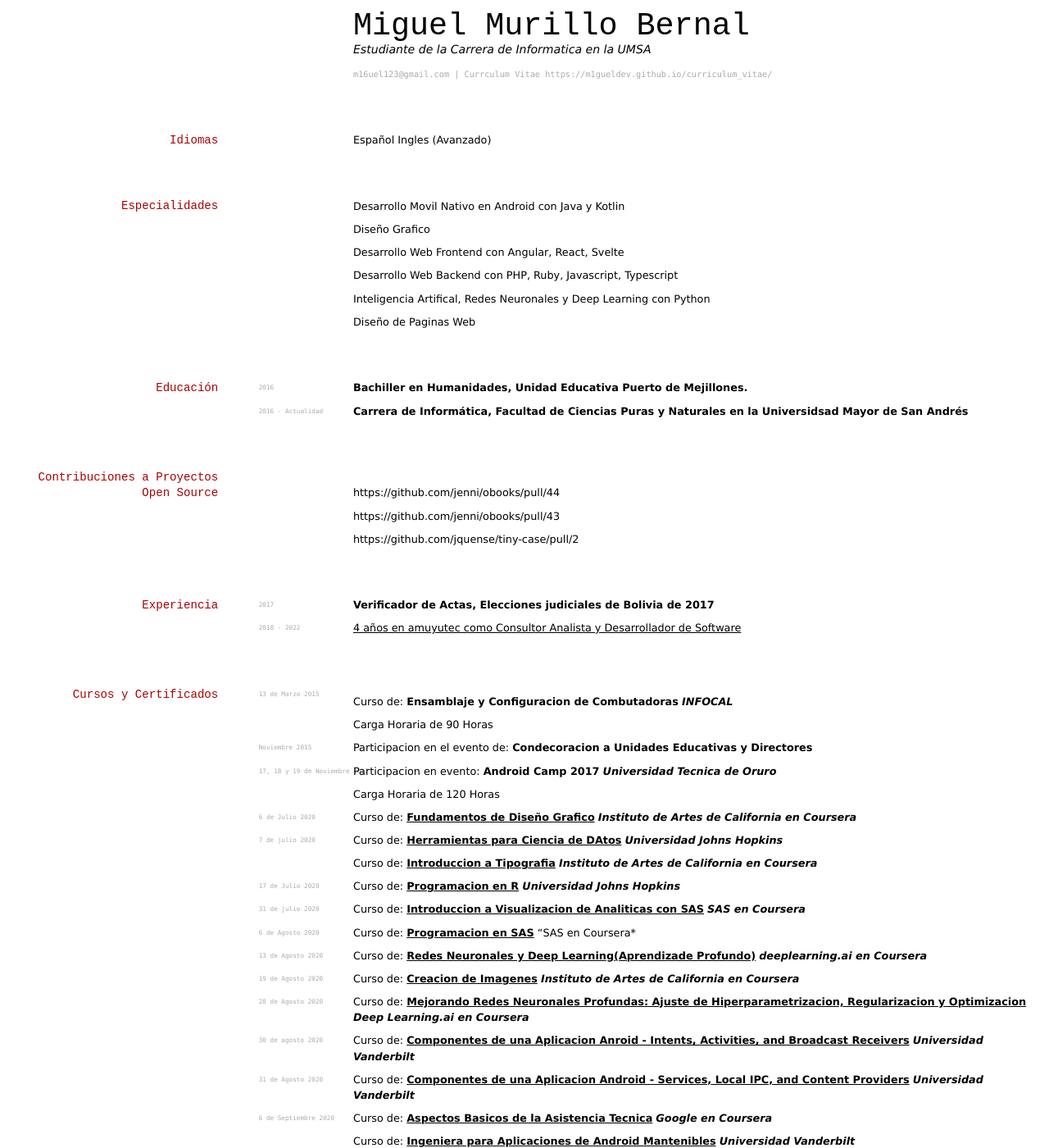
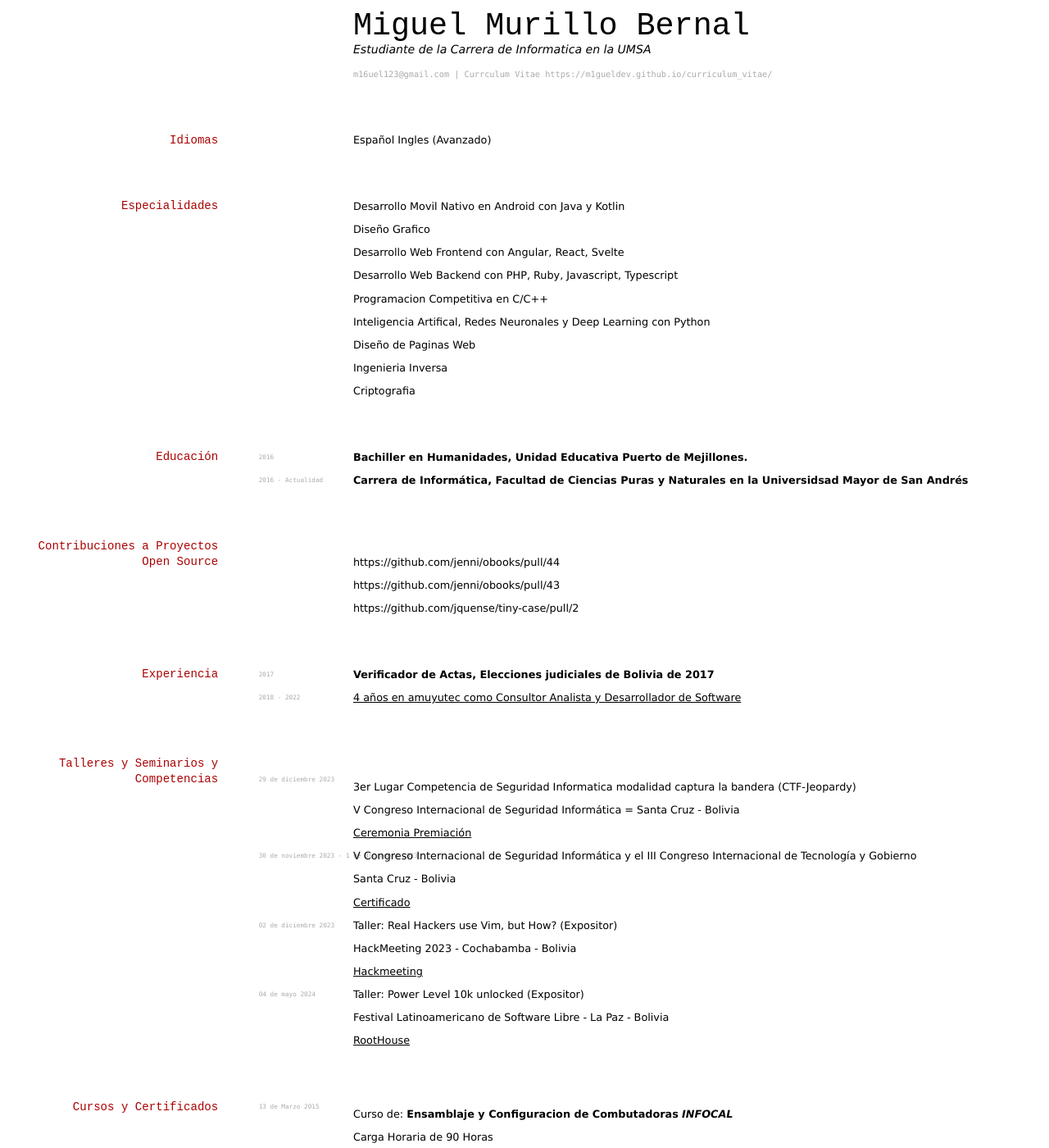
Before and after one commit to M1gueldev/curriculum_vitae, a Jekyll site: the page built from index.md, in a window 1280 px wide and 1400 px high. Shown: the whole window at 82% size. Built offline with Jekyll 4.4.1, drawn with Linux system fonts in a browser that asks for light colours.

Commit message:
update Curriculum

```diff
--- a/index.md
+++ b/index.md
@@ -26,9 +26,15 @@ Desarrollo Web Frontend con Angular, React, Svelte
 
 Desarrollo Web Backend con PHP, Ruby, Javascript, Typescript
 
+Programacion Competitiva en C/C++
+
 Inteligencia Artifical, Redes Neuronales y Deep Learning con Python
 
 Diseño de Paginas Web
+
+Ingenieria Inversa
+
+Criptografia
 
 ## Educación
 
@@ -53,6 +59,42 @@ __Verificador de Actas, Elecciones judiciales de Bolivia de 2017__
 
 `2018 - 2022`
 [4 años en amuyutec como Consultor Analista y Desarrollador de Software](./images/CertMiguelBernal.pdf)
+
+## Talleres y Seminarios y Competencias
+
+`29 de diciembre 2023`
+
+3er Lugar Competencia de Seguridad Informatica modalidad captura la bandera (CTF-Jeopardy)
+
+V Congreso Internacional de Seguridad Informática = Santa Cruz - Bolivia
+
+[Ceremonia Premiación](https://fb.watch/rWjGBewUzS/)
+
+`30 de noviembre 2023 - 1 de diciembre 2023`
+
+V Congreso Internacional de Seguridad Informática y el III Congreso Internacional de Tecnología y Gobierno
+
+Santa Cruz - Bolivia
+
+[Certificado](./images/agetic-congreso.pdf)
+
+`02 de diciembre 2023`
+
+Taller: Real Hackers use Vim, but How? (Expositor)
+
+HackMeeting 2023 - Cochabamba - Bolivia
+
+[Hackmeeting](https://www.facebook.com/hackmeetingbolivia/posts/pfbid0W7QwXpFW4dRkWvaK6N1UATBghFF5fTH8bTUeEVwnHSTNQW9HddrGqahgQd2LkyXKl)
+
+`04 de mayo 2024`
+
+Taller: Power Level 10k unlocked (Expositor)
+
+Festival Latinoamericano de Software Libre - La Paz - Bolivia
+
+[RootHouse](https://www.facebook.com/r00thouse/posts/pfbid0wU9Rm9GQRGL9vM8qoCYjXf5iEEkfQqr2Pa6rVdJpb4HxYfX98Jt9AkxCXmuacyxal)
+
+
 
 ## Cursos y Certificados
 
```
Also changed, not shown: 1 other file.
